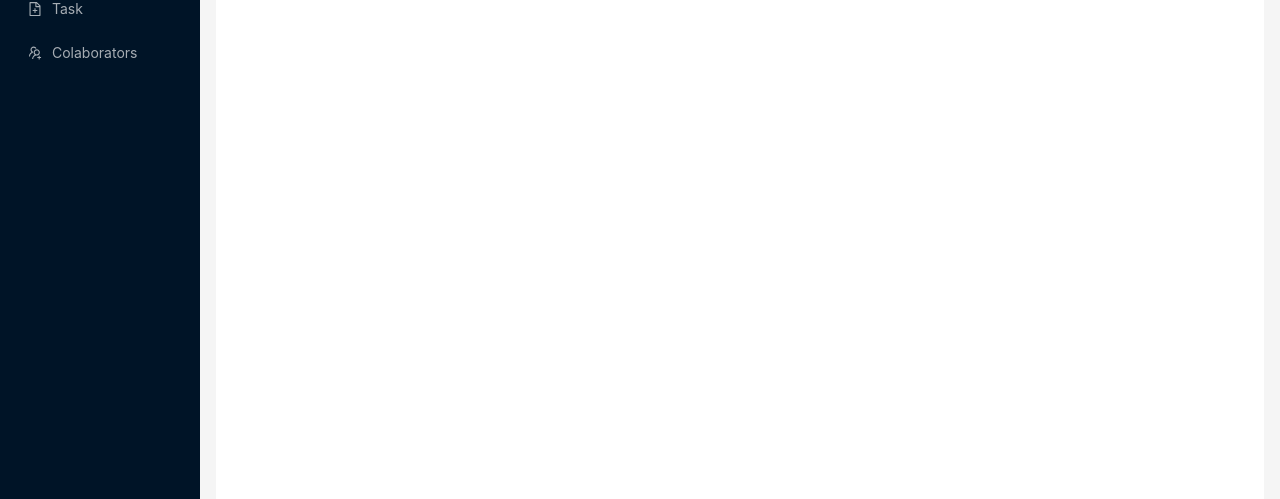
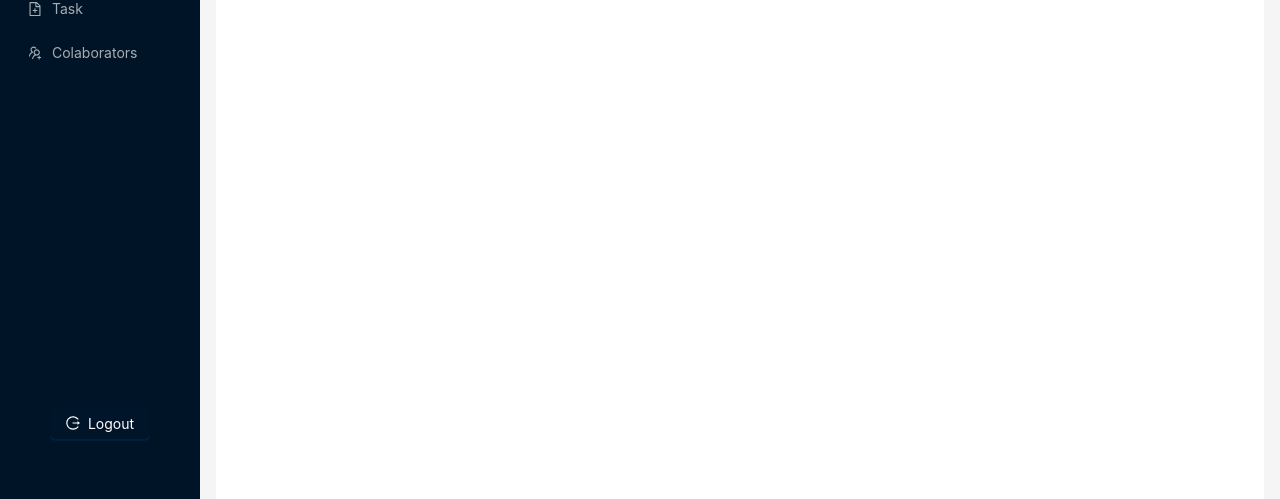
Before and after one commit to Machaieie/Todo_List_Web, a React (Vite) app: page /admin in a window 1280 px wide. Shown: the part 187-686 px from the top of the page. Built offline with nearby package versions, Linux system fonts and the light colour scheme.

Commit message:
terminando a signup e ajustando o botao de logout

```diff
--- a/src/components/common components/SideNav.jsx
+++ b/src/components/common components/SideNav.jsx
@@ -1,25 +1,43 @@
-import React,{useContext} from 'react';
-import { Layout, Menu } from 'antd';
+import React, { useContext } from 'react';
+import { Layout, Menu, Button } from 'antd';
+import { LogoutOutlined } from '@ant-design/icons';
 const { Sider } = Layout;
 import Routes from '../../routes/Routes';
 import { Link } from 'react-router-dom';
-import logo from "../../assets/img/logo.png"
+import logo from "../../assets/img/logo.png";
 import { ThemeContext } from '../../context/ThemeContext';
 import ColorConfig from '../../configs/ColorConfigs';
+import { AuthContext } from '../../context/AuthContext';
 
-const SideNav = ({ collapsed }) => {
-    const { isDarkTheme, toggleTheme } = useContext(ThemeContext);
+const SideNav = ({ collapsed, userName }) => {
+    const { isDarkTheme } = useContext(ThemeContext);
+    const { logout } = useContext(AuthContext);
     const routeItems = Routes();
 
+    const handleLogout = () => {
+        logout();
+    };
+
     return (
-        <Sider trigger={null} collapsible collapsed={collapsed} style={{backgroundColor:isDarkTheme?ColorConfig.sidedarktheme:ColorConfig.sidecolor}}>
+        <Sider
+            trigger={null}
+            collapsible
+            collapsed={collapsed}
+            style={{
+                backgroundColor: isDarkTheme ? ColorConfig.sidedarktheme : ColorConfig.sidecolor,
+                display: 'flex',
+                flexDirection: 'column',
+                justifyContent: 'space-between'
+            }}
+        >
+            <div>
                 <img
                     src={logo}
                     alt="Logo"
                     style={{ width: collapsed ? 100 : 200, transition: 'width 0.4s' }}
                 />
                 <Menu
-            style={{backgroundColor:isDarkTheme?ColorConfig.sidedarktheme:ColorConfig.sidecolor}}
+                    style={{ backgroundColor: isDarkTheme ? ColorConfig.sidedarktheme : ColorConfig.sidecolor }}
                     theme="dark"
                     mode="inline"
                     defaultSelectedKeys={['1']}
@@ -27,9 +45,22 @@ const SideNav = ({ collapsed }) => {
                         key: item.key,
                         icon: item.icon,
                         label: <Link to={item.link}>{item.label}</Link>,
-
                     }))}
                 />
+            </div>
+            <div style={{ padding: '10px', textAlign: 'center' }}>
+                <div style={{ color: isDarkTheme ? '#fff' : '#000', marginBottom: '320px'}}>
+                    {userName}
+                </div>
+                <Button
+                    type="primary"
+                    icon={<LogoutOutlined />}
+                    onClick={handleLogout}
+                    style={{ backgroundColor: isDarkTheme ? '#1890ff' : '#001529', borderColor: isDarkTheme ? '#1890ff' : '#001529' }}
+                >
+                    Logout
+                </Button>
+            </div>
         </Sider>
     );
 };
--- a/src/context/AuthContext.jsx
+++ b/src/context/AuthContext.jsx
@@ -47,7 +47,7 @@ export const AuthProvider = ({ children }) => {
         setUser(null);
         setIsAuthenticated(false);
         localStorage.removeItem("principal");
-        navigate("/login");
+        navigate("/");
     };
 
     return (
--- a/src/screens/login/Login.jsx
+++ b/src/screens/login/Login.jsx
@@ -1,7 +1,6 @@
 import React from 'react';
-import { Card, Row, Col, Input, Form,Button, Typography } from "antd";
+import { Card, Row, Input, Form,Button, Typography } from "antd";
 import { Link } from 'react-router-dom';
-import TaskGradientButton from '../../components/Buttons/TaskGradientButton';
 import { LoginOutlined } from '@ant-design/icons';
 import logo from '../../assets/img/logo.png';
 
--- a/src/screens/signup/Signup.jsx
+++ b/src/screens/signup/Signup.jsx
@@ -32,7 +32,7 @@ const Signup = () => {
                     flexDirection: 'column',
                 }}
             >
-                <Typography.Title level={2} style={{ marginBottom: '20px' }}>
+                <Typography.Title  level={2} style={{ marginBottom: '20px' }}>
                     Create an Account
                 </Typography.Title>
                 <Form
```
Lines whose indentation alone changed are shown as unchanged.
